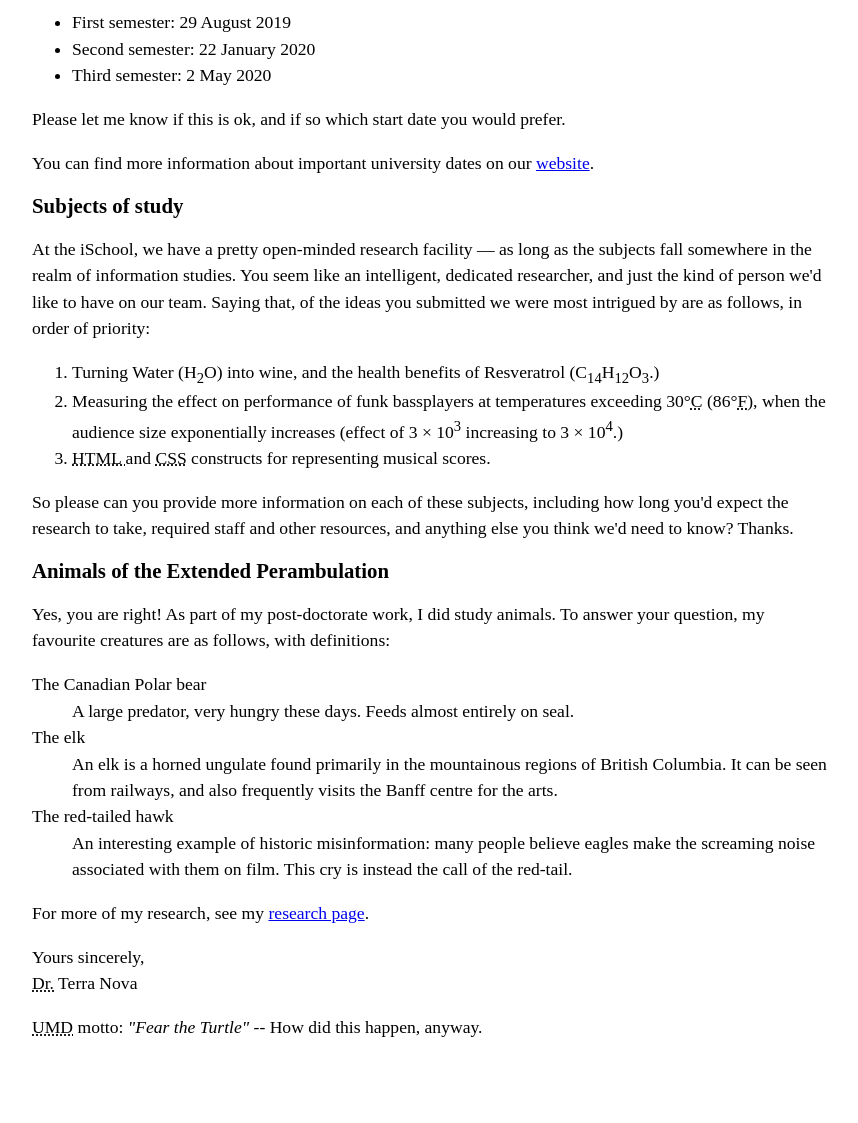
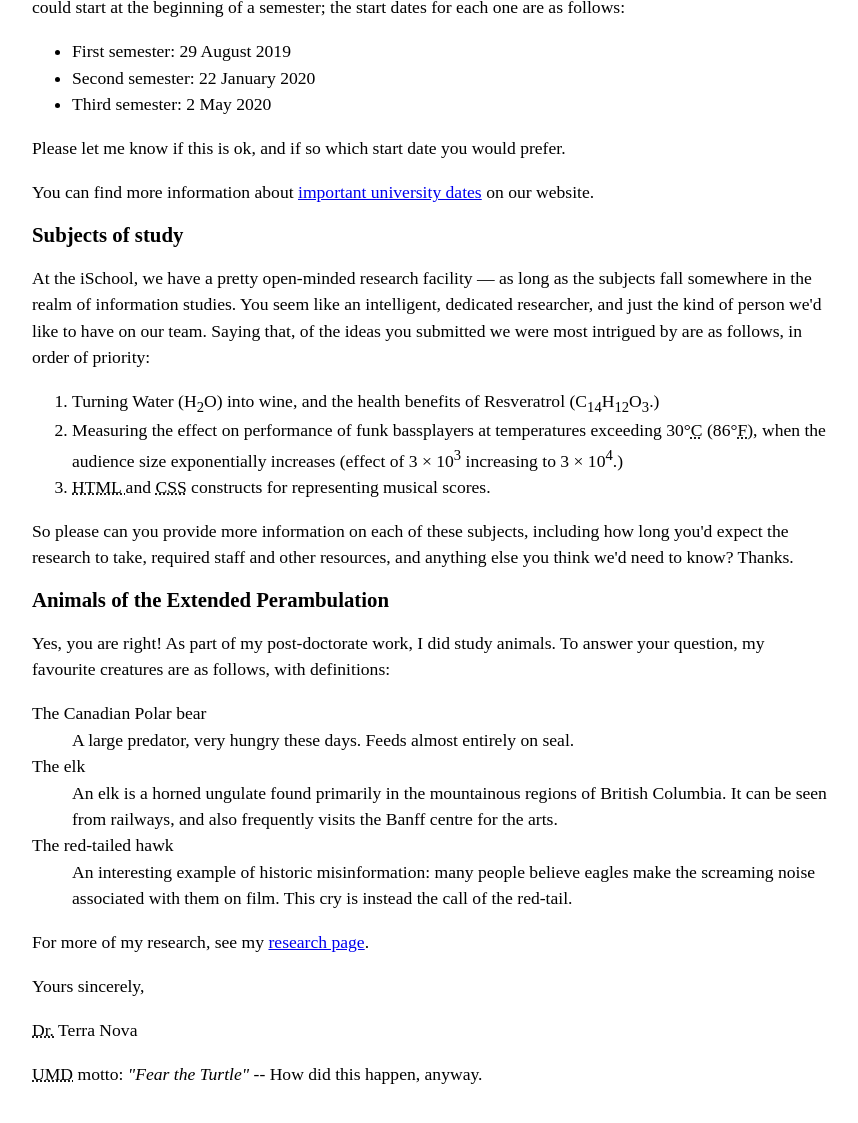
Before and after one commit to eddiekoski/eddiekoski.github.io, a plain HTML site: page lab2/index.html in a window 1280 px wide. Shown: the part 697-1820 px from the top of the page, without its empty margins (208-1066 px from the left). Before the commit the page ends 1773 px from the top, so only its background shows below. Drawn offline with Linux system fonts and the light colour scheme.

Commit message:
Update index.html
Ad a line between the address and the date

Change the link location to match the tutorial link location

Formatting

Seperate content using p tags instead of br tags where appropriate

```diff
--- a/lab2/index.html
+++ b/lab2/index.html
@@ -35,7 +35,8 @@ Found how to do meta tags here:
         <strong><abbr title="Telephone Number:">Tel:</abbr> </strong
         ><a href="+1234567890">123-456-7890</a><br />
         <strong><abbr title="Email Address:">Email:</abbr> </strong
-        ><a href="mailto:no_reply@example.com">no_reply@example.com</a><br />
+        ><a href="mailto:no_reply@example.com">no_reply@example.com</a
+        ><br /><br />
         <time datetime="2020-01-18">18 Jan 2020</time>
       </p>
     </address>
@@ -79,8 +80,9 @@ Found how to do meta tags here:
     </p>
 
     <p>
-      You can find more information about important university dates on our
-      <a href="https://www.umd.io/">website</a>.
+      You can find more information about
+      <a href="https://www.umd.io/"> important university dates</a> on our
+      website.
     </p>
 
     <h2>Subjects of study</h2>
@@ -168,10 +170,9 @@ Found how to do meta tags here:
       <a href="https://www.umd.io/">research page</a>.
     </p>
 
-    <p>
-      Yours sincerely,<br />
-      <abbr title="Doctor">Dr.</abbr> Terra Nova<br />
-    </p>
+    <p>Yours sincerely,</p>
+
+    <p><abbr title="Doctor">Dr.</abbr> Terra Nova</p>
     <p>
       <abbr title="University of Maryland, College Park">UMD</abbr> motto:
       <cite>"Fear the Turtle"</cite> -- How did this happen, anyway.
```
